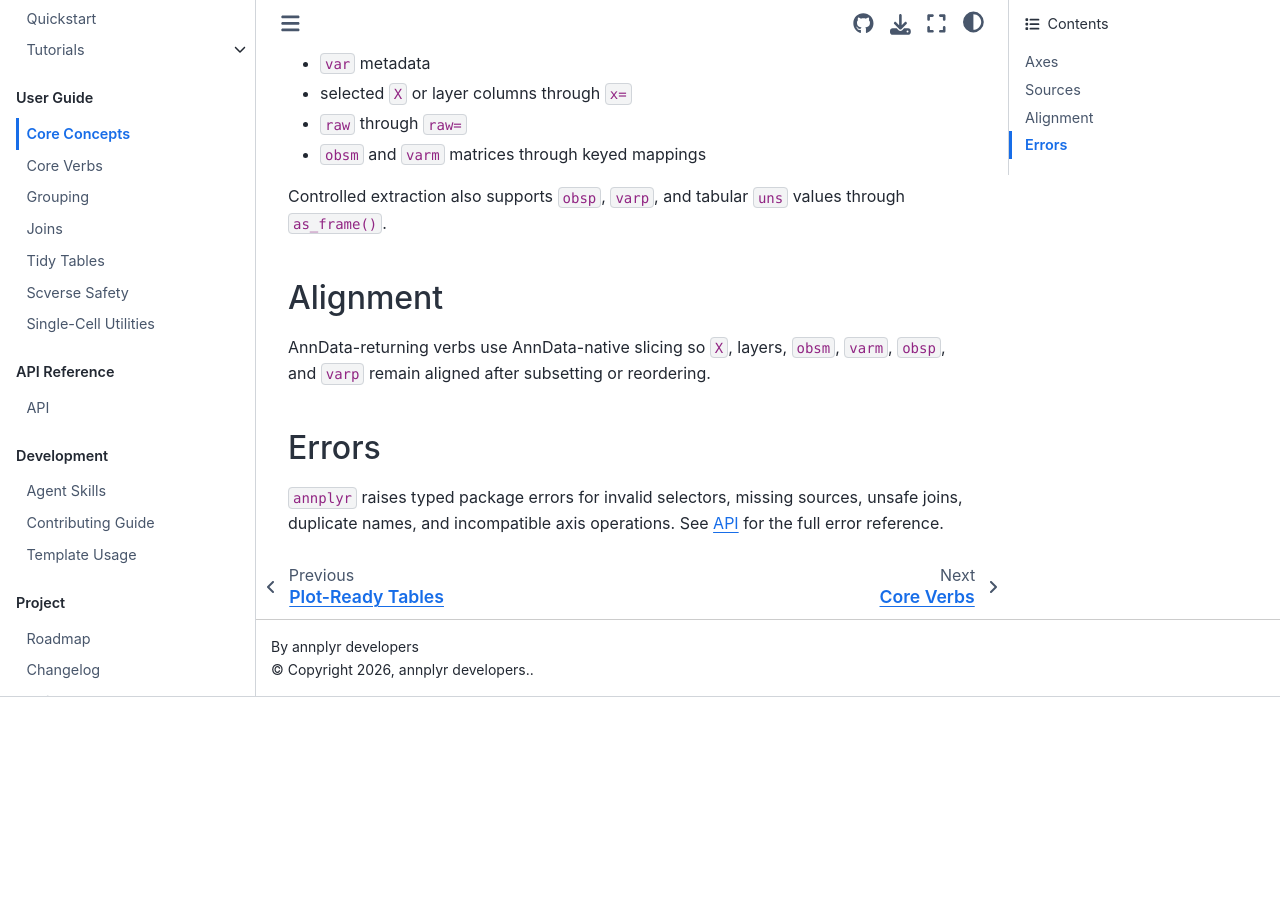
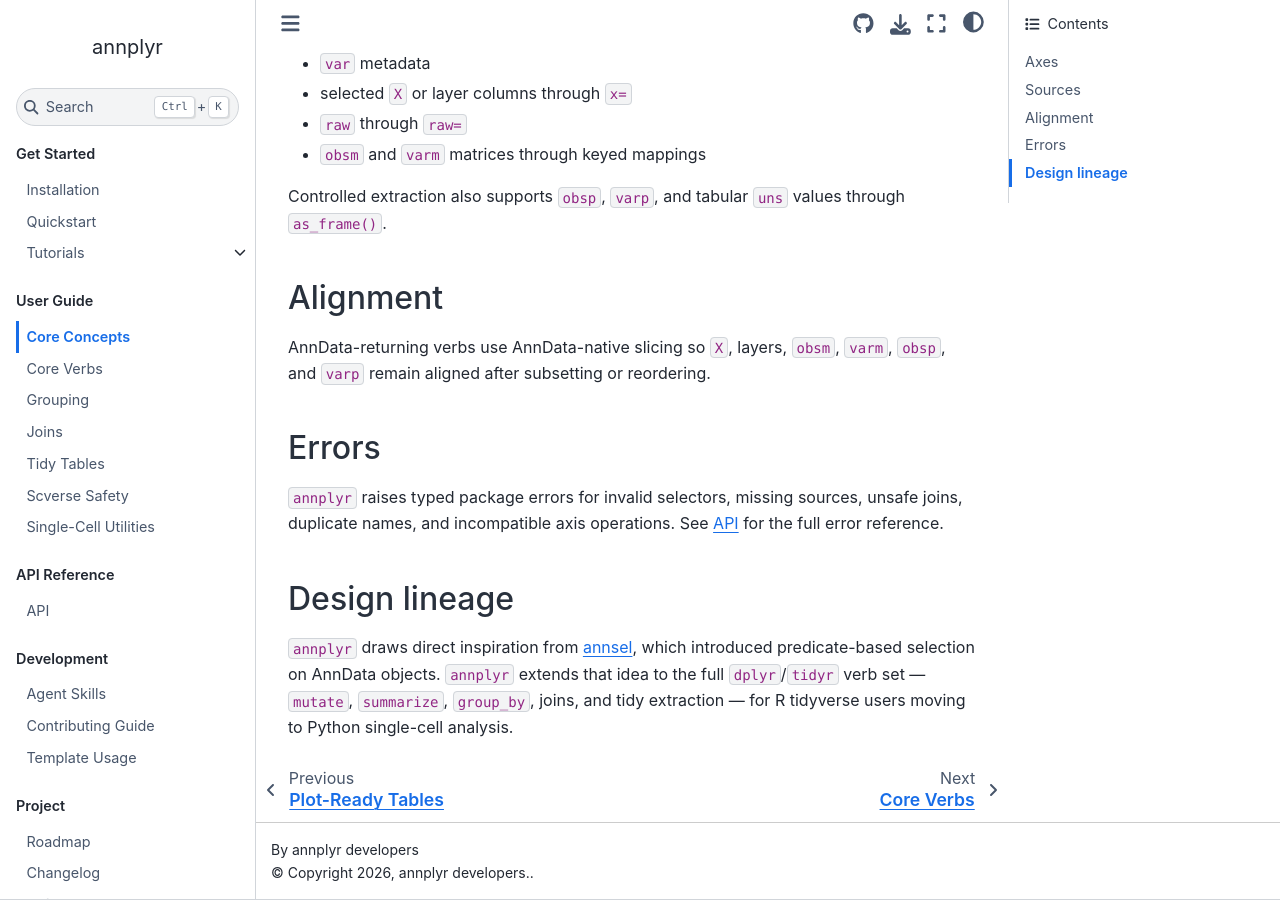
Before and after one commit to mdmanurung/annplyr, a Sphinx documentation site: the page built from docs/user_guide/concepts.md, in a window 1280 px wide and 900 px high, scrolled down 688 px. Built offline with Sphinx 7.4.7 and the Sphinx Book theme 1.1.4, drawn with Linux system fonts in a browser that asks for light colours; formulas are drawn with MathJax 3; before the commit the page ends 1385 px from its top, so only the background shows below that.

Commit message:
docs: credit annsel as design inspiration and frame tidyverse-user audience
Add a paragraph to README.md, a "Design lineage" section to concepts.md, and
a sentence to the all_of_annplyr and getting_started notebook intros noting
that annplyr is inspired by annsel (predicate-based AnnData selection) and
extends it to the full dplyr/tidyr verb set for R tidyverse users.

Co-Authored-By: Claude Sonnet 4.6 <noreply@anthropic.com>
Claude-Session: https://claude.ai/code/session_01Wet1ChvmpbhtAW26RTw6D9

```diff
--- a/docs/user_guide/concepts.md
+++ b/docs/user_guide/concepts.md
@@ -44,3 +44,12 @@ AnnData-returning verbs use AnnData-native slicing so `X`, layers, `obsm`,
 `annplyr` raises typed package errors for invalid selectors, missing sources,
 unsafe joins, duplicate names, and incompatible axis operations. See
 {doc}`../api` for the full error reference.
+
+## Design lineage
+
+`annplyr` draws direct inspiration from
+[annsel](https://github.com/srivarra/annsel), which introduced
+predicate-based selection on AnnData objects. `annplyr` extends that idea to
+the full `dplyr`/`tidyr` verb set — `mutate`, `summarize`, `group_by`, joins,
+and tidy extraction — for R tidyverse users moving to Python single-cell
+analysis.
```
Also changed, not shown: README.md (+8 -0 lines), docs/notebooks/all_of_annplyr.ipynb, docs/notebooks/getting_started.ipynb.
